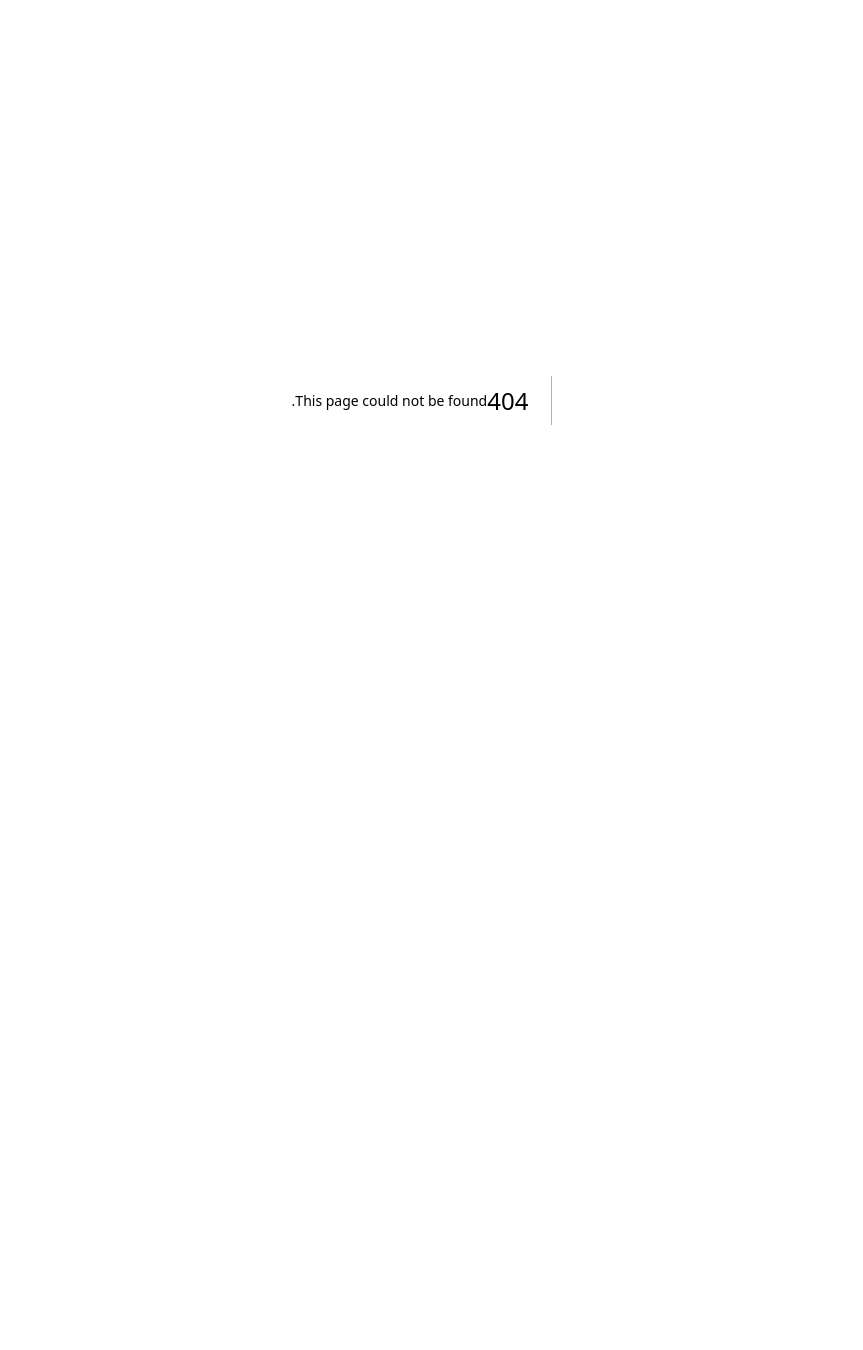
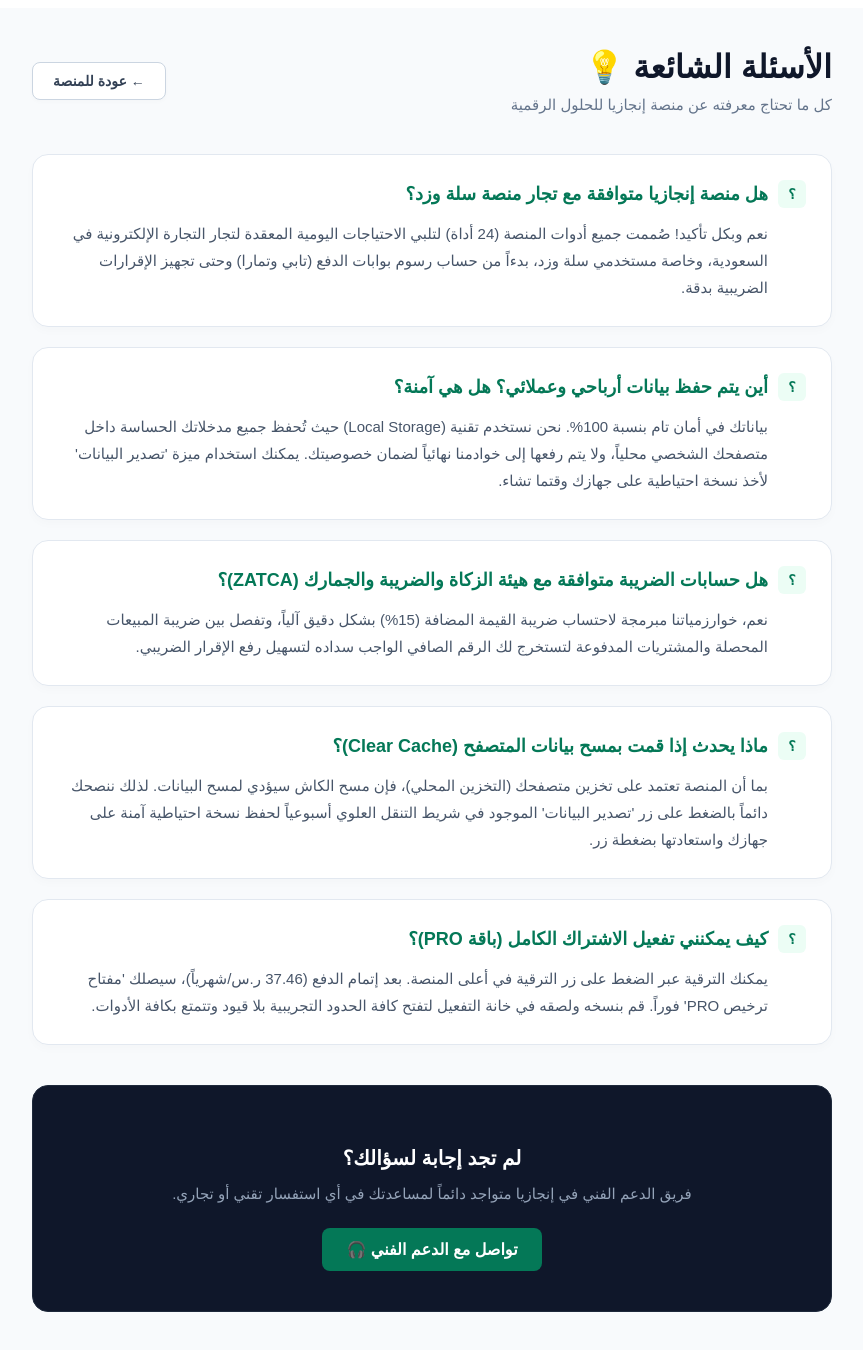
Before and after one commit to engaziasa-lang/engazia-app, a Next.js app: page /support/faq in a window 1280 px wide. Before the commit this address had no page. Shown: the top 1350 px of the page, without its empty margins (208-1071 px from the left). Before the commit the page ends 800 px from the top, so only its background shows below. Built offline with nearby package versions, Linux system fonts and the light colour scheme.

Commit message:
Create page.tsx

```diff
--- /dev/null
+++ b/app/support/faq/page.tsx
@@ -0,0 +1,70 @@
+'use client';
+
+import React from 'react';
+import Link from 'next/link';
+
+export default function FAQPage() {
+  const faqs = [
+    {
+      q: "هل منصة إنجازيا متوافقة مع تجار منصة سلة وزد؟",
+      a: "نعم وبكل تأكيد! صُممت جميع أدوات المنصة (24 أداة) لتلبي الاحتياجات اليومية المعقدة لتجار التجارة الإلكترونية في السعودية، وخاصة مستخدمي سلة وزد، بدءاً من حساب رسوم بوابات الدفع (تابي وتمارا) وحتى تجهيز الإقرارات الضريبية بدقة."
+    },
+    {
+      q: "أين يتم حفظ بيانات أرباحي وعملائي؟ هل هي آمنة؟",
+      a: "بياناتك في أمان تام بنسبة 100%. نحن نستخدم تقنية (Local Storage) حيث تُحفظ جميع مدخلاتك الحساسة داخل متصفحك الشخصي محلياً، ولا يتم رفعها إلى خوادمنا نهائياً لضمان خصوصيتك. يمكنك استخدام ميزة 'تصدير البيانات' لأخذ نسخة احتياطية على جهازك وقتما تشاء."
+    },
+    {
+      q: "هل حسابات الضريبة متوافقة مع هيئة الزكاة والضريبة والجمارك (ZATCA)؟",
+      a: "نعم، خوارزمياتنا مبرمجة لاحتساب ضريبة القيمة المضافة (15%) بشكل دقيق آلياً، وتفصل بين ضريبة المبيعات المحصلة والمشتريات المدفوعة لتستخرج لك الرقم الصافي الواجب سداده لتسهيل رفع الإقرار الضريبي."
+    },
+    {
+      q: "ماذا يحدث إذا قمت بمسح بيانات المتصفح (Clear Cache)؟",
+      a: "بما أن المنصة تعتمد على تخزين متصفحك (التخزين المحلي)، فإن مسح الكاش سيؤدي لمسح البيانات. لذلك ننصحك دائماً بالضغط على زر 'تصدير البيانات' الموجود في شريط التنقل العلوي أسبوعياً لحفظ نسخة احتياطية آمنة على جهازك واستعادتها بضغطة زر."
+    },
+    {
+      q: "كيف يمكنني تفعيل الاشتراك الكامل (باقة PRO)؟",
+      a: "يمكنك الترقية عبر الضغط على زر الترقية في أعلى المنصة. بعد إتمام الدفع (37.46 ر.س/شهرياً)، سيصلك 'مفتاح ترخيص PRO' فوراً. قم بنسخه ولصقه في خانة التفعيل لتفتح كافة الحدود التجريبية بلا قيود وتتمتع بكافة الأدوات."
+    }
+  ];
+
+  return (
+    <div style={{ direction: 'rtl', fontFamily: 'Tajawal, sans-serif', backgroundColor: '#f8fafc', minHeight: '100vh', padding: '40px 20px' }}>
+      <div style={{ maxWidth: '800px', margin: '0 auto' }}>
+
+        {/* الهيدر وزر العودة */}
+        <div style={{ display: 'flex', justifyContent: 'space-between', alignItems: 'center', marginBottom: '40px', flexWrap: 'wrap', gap: '15px' }}>
+          <div>
+            <h1 style={{ fontSize: '32px', fontWeight: 900, color: '#0f172a', margin: '0 0 10px 0' }}>الأسئلة الشائعة 💡</h1>
+            <p style={{ color: '#64748b', fontSize: '15px', margin: 0 }}>كل ما تحتاج معرفته عن منصة إنجازيا للحلول الرقمية</p>
+          </div>
+          <Link href="/hub/sa" style={{ background: '#ffffff', border: '1px solid #cbd5e1', color: '#334155', padding: '10px 20px', borderRadius: '8px', textDecoration: 'none', fontWeight: 700, fontSize: '14px', boxShadow: '0 2px 4px rgba(0,0,0,0.02)' }}>← عودة للمنصة</Link>
+        </div>
+
+        {/* قائمة الأسئلة والأجوبة */}
+        <div style={{ display: 'flex', flexDirection: 'column', gap: '20px' }}>
+          {faqs.map((faq, index) => (
+            <div key={index} style={{ background: '#fff', padding: '25px', borderRadius: '16px', boxShadow: '0 4px 10px rgba(0,0,0,0.02)', border: '1px solid #e2e8f0' }}>
+              <h3 style={{ fontSize: '18px', fontWeight: 800, color: '#047857', margin: '0 0 12px 0', display: 'flex', gap: '10px', alignItems: 'center' }}>
+                <span style={{ background: '#ecfdf5', color: '#047857', width: '28px', height: '28px', display: 'flex', alignItems: 'center', justifyContent: 'center', borderRadius: '6px', fontSize: '14px', flexShrink: 0 }}>؟</span>
+                {faq.q}
+              </h3>
+              <p style={{ color: '#475569', fontSize: '15px', lineHeight: '1.8', margin: 0, paddingRight: '38px' }}>
+                {faq.a}
+              </p>
+            </div>
+          ))}
+        </div>
+
+        {/* قسم التواصل مع الدعم الفني */}
+        <div style={{ marginTop: '40px', textAlign: 'center', background: '#0f172a', padding: '40px', borderRadius: '16px', color: '#fff', border: '1px solid #1e293b' }}>
+          <h3 style={{ fontSize: '20px', fontWeight: 900, marginBottom: '15px' }}>لم تجد إجابة لسؤالك؟</h3>
+          <p style={{ color: '#94a3b8', marginBottom: '25px', fontSize: '15px' }}>فريق الدعم الفني في إنجازيا متواجد دائماً لمساعدتك في أي استفسار تقني أو تجاري.</p>
+          <Link href="/support/contact" style={{ display: 'inline-block', background: '#047857', color: '#fff', padding: '12px 24px', borderRadius: '8px', textDecoration: 'none', fontWeight: 800, transition: 'background 0.3s' }}>
+            تواصل مع الدعم الفني 🎧
+          </Link>
+        </div>
+
+      </div>
+    </div>
+  );
+}
```
